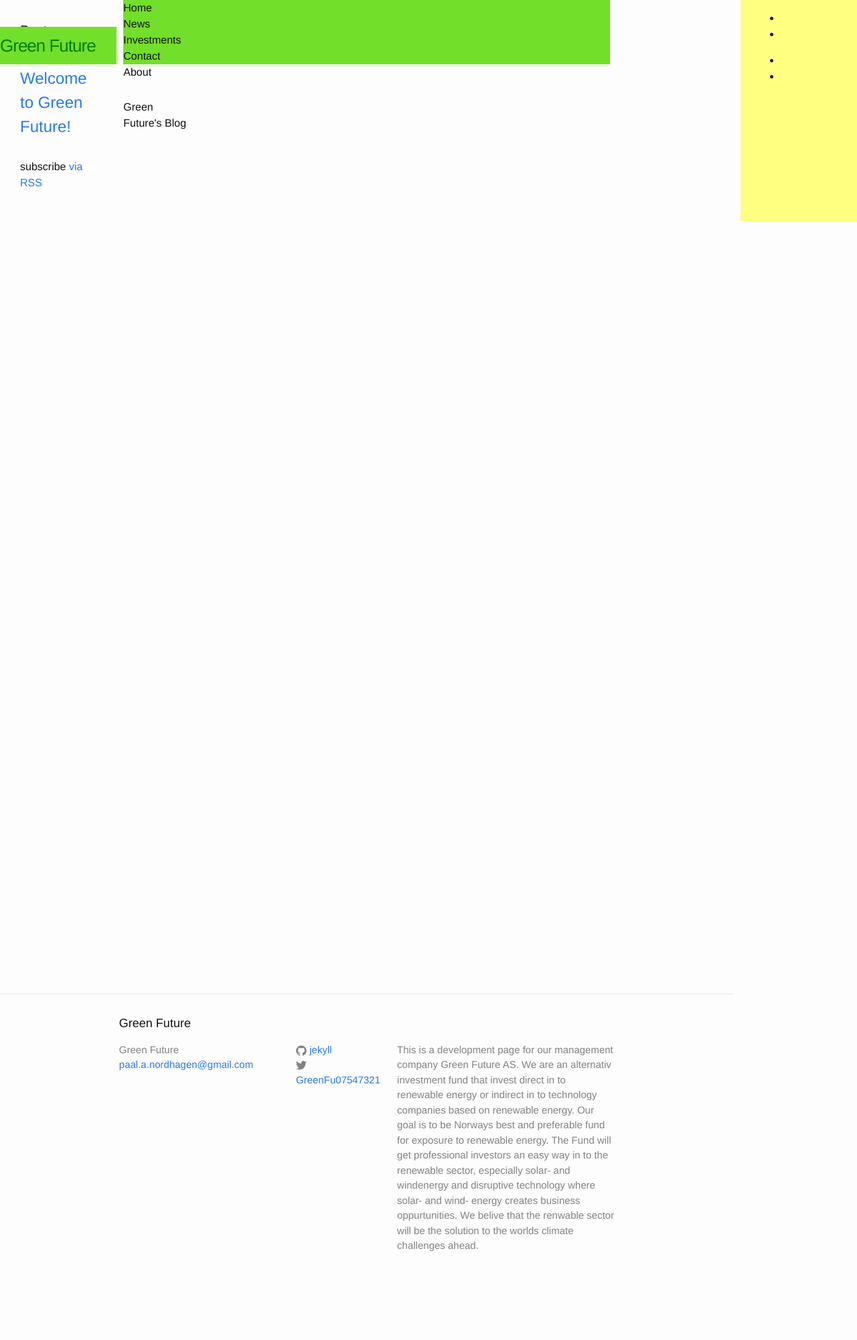
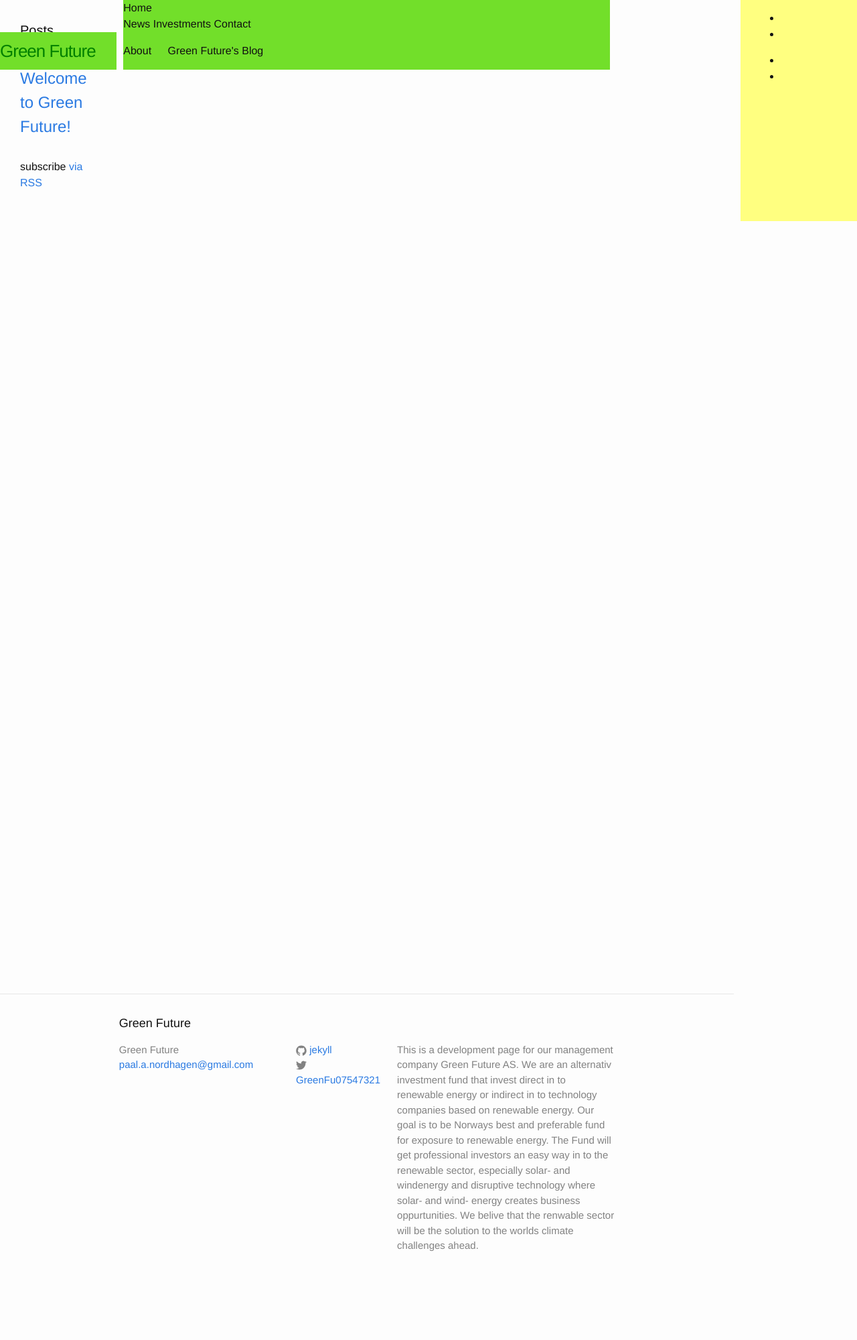
Before and after one commit to Paal-August/Paal-August.github.io, a Jekyll site: the page built from index.html, in a window 1280 px wide. Shown: the whole page at 67% size. Built offline with Jekyll 4.4.1, drawn with Linux system fonts in a browser that asks for light colours.

Commit message:
Update header.html

```diff
--- a/_includes/header.html
+++ b/_includes/header.html
@@ -4,12 +4,12 @@
 
    <a class="site-header site-title" href="{{ site.baseurl }}/">{{ site.title }}</a>
 
-    <div class="site-header site-menu">Home<div>
-    <div class="site-header site-menu">News</div>
-    <div class="site-header site-menu">Investments</div>
-    <div class="site-header site-menu">Contact</div>
+    <div class="site-menu">Home<div>
+    <div class="site-menu">News</div>
+    <div class="site-menu">Investments</div>
+    <div class="site-menu">Contact</div>
 
-    <nav class="site-header site-nav">
+    <nav class="site-nav">
       <a href="#" class="menu-icon">
         <svg viewBox="0 0 18 15">
           <path fill="#424242" d="M18,1.484c0,0.82-0.665,1.484-1.484,1.484H1.484C0.665,2.969,0,2.304,0,1.484l0,0C0,0.665,0.665,0,1.484,0 h15.031C17.335,0,18,0.665,18,1.484L18,1.484z"/>
@@ -18,7 +18,7 @@
         </svg>
       </a>
 
-      <div class="site-header trigger">
+      <div class="trigger">
         {% for my_page in site.pages %}
           {% if my_page.title %}
           <a class="page-link" href="{{ my_page.url | prepend: site.baseurl }}">{{ my_page.title }}</a>
```
